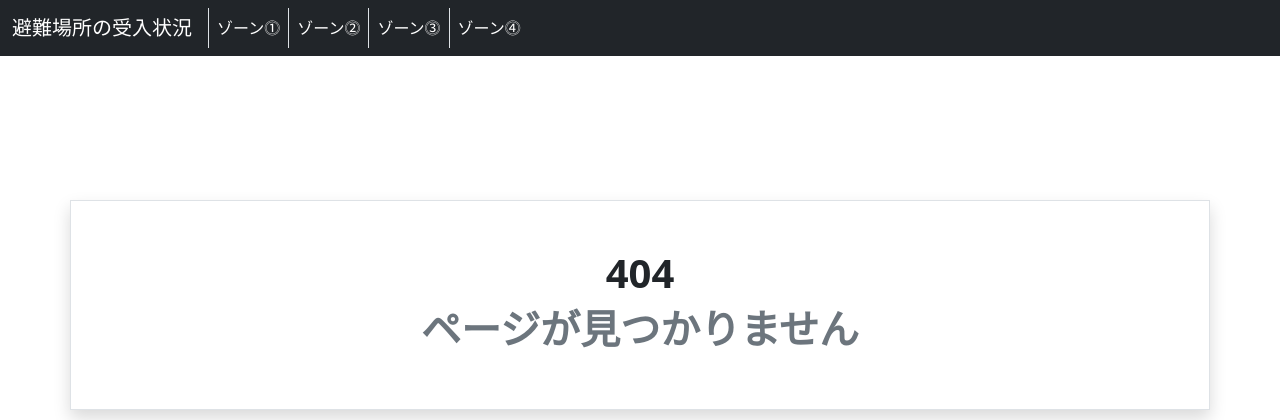
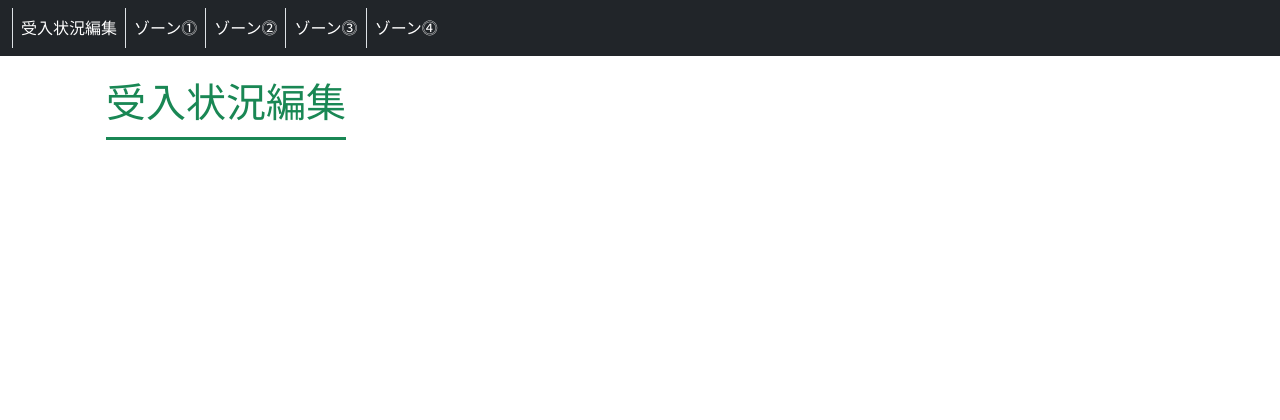
Before and after one commit to fachribandang/midousuji-map, a PHP site: page /index.php?page=edit in a window 1280 px wide. Shown: the top 420 px of the page. Run offline with PHP 8.4, Linux system fonts and the light colour scheme; style sheets or scripts are compiled from the project's sources.

Commit message:
編集ページ追加

```diff
--- a/index.php
+++ b/index.php
@@ -14,12 +14,14 @@ include "server.php"; ?>
     <header>
       <nav class="navbar navbar-dark bg-dark navbar-expand-lg fixed-top">
         <div class="container-fluid">
-          <h1 class="navbar-brand py-0 my-0">避難場所の受入状況</h1>
           <button class="navbar-toggler" type="button" data-bs-toggle="collapse" data-bs-target="#navbarSupportedContent" aria-controls="navbarSupportedContent" aria-expanded="false" aria-label="Toggle navigation">
             <span class="navbar-toggler-icon"></span>
           </button>
           <div class="collapse navbar-collapse" id="navbarSupportedContent">
             <ul class="navbar-nav me-auto mb-2 mb-lg-0">
+              <li class="nav-item">
+                <a class="nav-link active border-start" aria-current="page" href="?page=edit">受入状況編集</a>
+              </li>
               <li class="nav-item">
                 <a class="nav-link active border-start" aria-current="page" href="?page=zone-1">ゾーン⓵</a>
               </li>
@@ -52,6 +54,9 @@ include "server.php"; ?>
       case "zone-4":
         include 'page/zone-4.php';
         break;
+      case "edit":
+        include 'page/edit.php';
+        break;
       default:
         include 'page/error.php';
     }
--- /dev/null
+++ b/page/edit.php
@@ -0,0 +1,5 @@
+<div class="container mt-5 py-4 row mx-auto">
+  <div class="col-12 mb-3">
+    <span class="text-success border-bottom border-3 border-success fs-1 pb-2">受入状況編集</span>
+  </div>
+</div>
```
